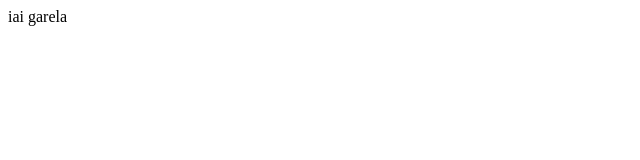
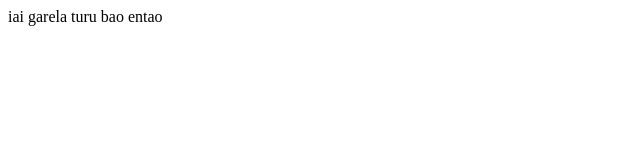
Before and after one commit to giovanemorais/repo1, a plain HTML site: page index.html in a window 1280 px wide. Shown: the whole page, without its empty margins (0-640 px from the left). Drawn offline with Linux system fonts and the light colour scheme.

Commit message:
add linhas no body

```diff
--- a/index.html
+++ b/index.html
@@ -7,6 +7,6 @@
 		<title>ola tudo bem com vc</title>
 	</head>
 	<body>
-		iai garela
+		iai garela turu bao entao
 	</body>
 </html>
```
